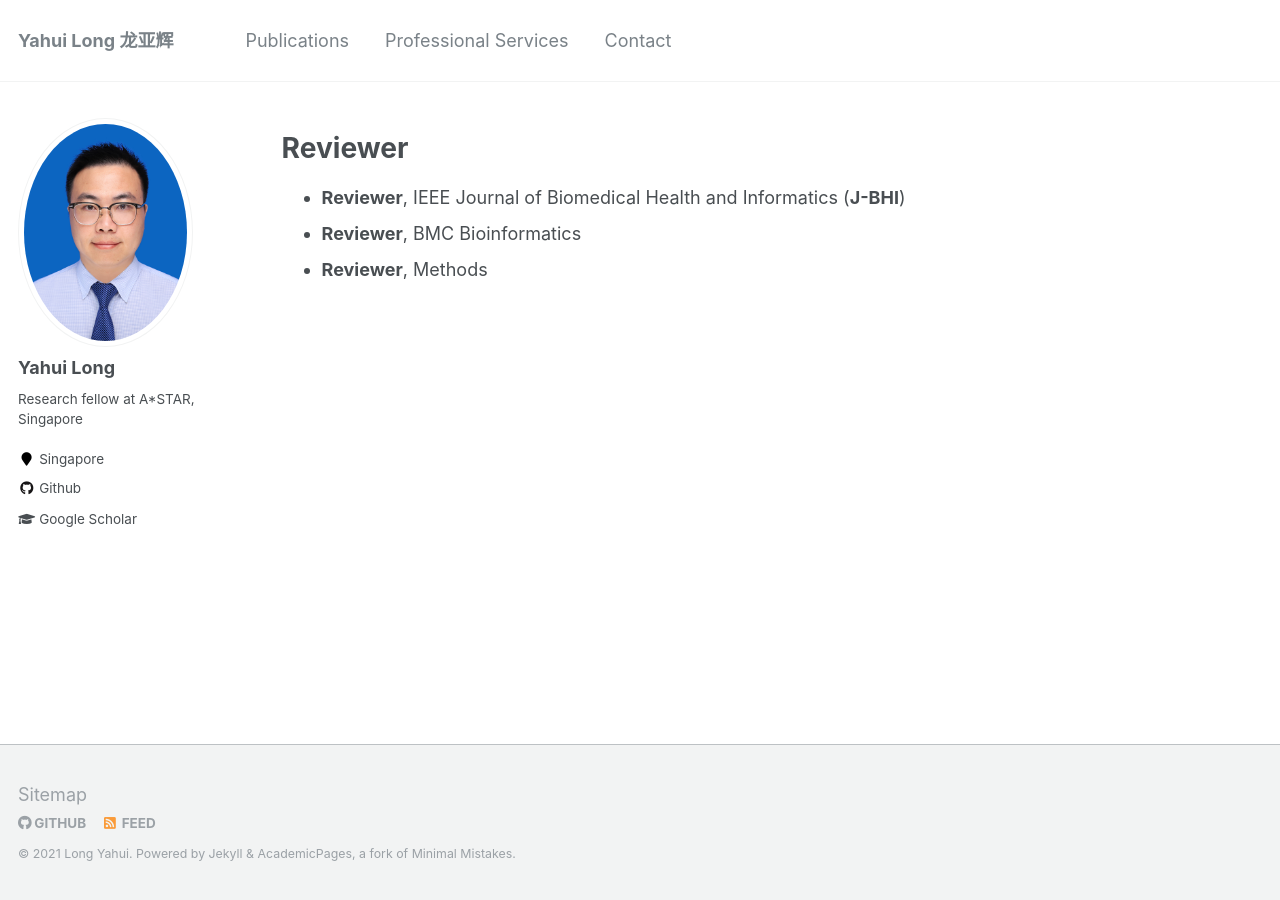
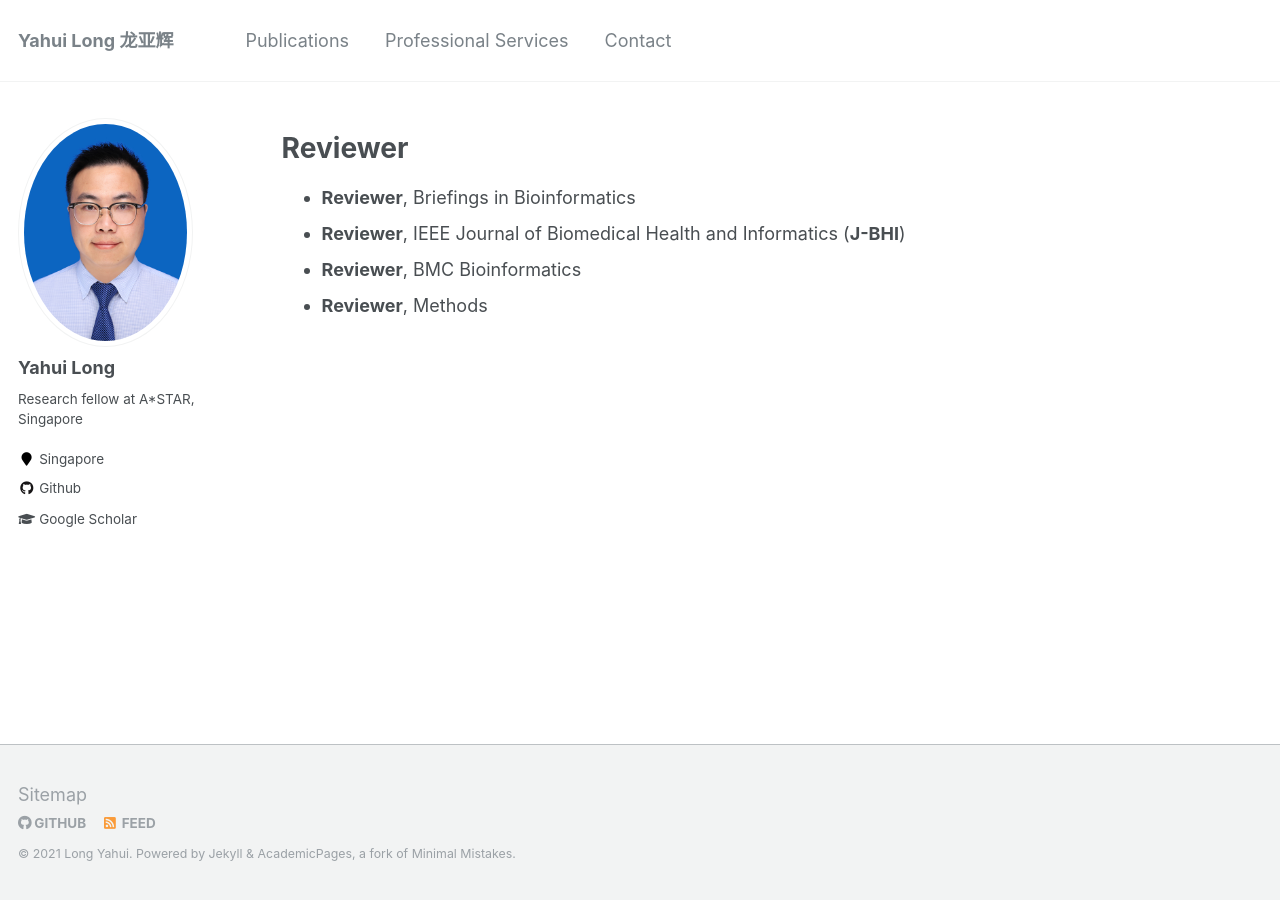
Before and after one commit to longyahui/Home, a Jekyll site: the page built from _pages/service.md, in a window 1280 px wide. Built offline with Jekyll 4.4.1, drawn with Linux system fonts in a browser that asks for light colours.

Commit message:
Update service.md

```diff
--- a/_pages/service.md
+++ b/_pages/service.md
@@ -11,6 +11,7 @@ redirect_from:
 
 Reviewer
 ======
+- **Reviewer**, Briefings in Bioinformatics
 - **Reviewer**, IEEE Journal of Biomedical Health and Informatics (**J-BHI**)
 - **Reviewer**, BMC Bioinformatics
 - **Reviewer**, Methods
```
